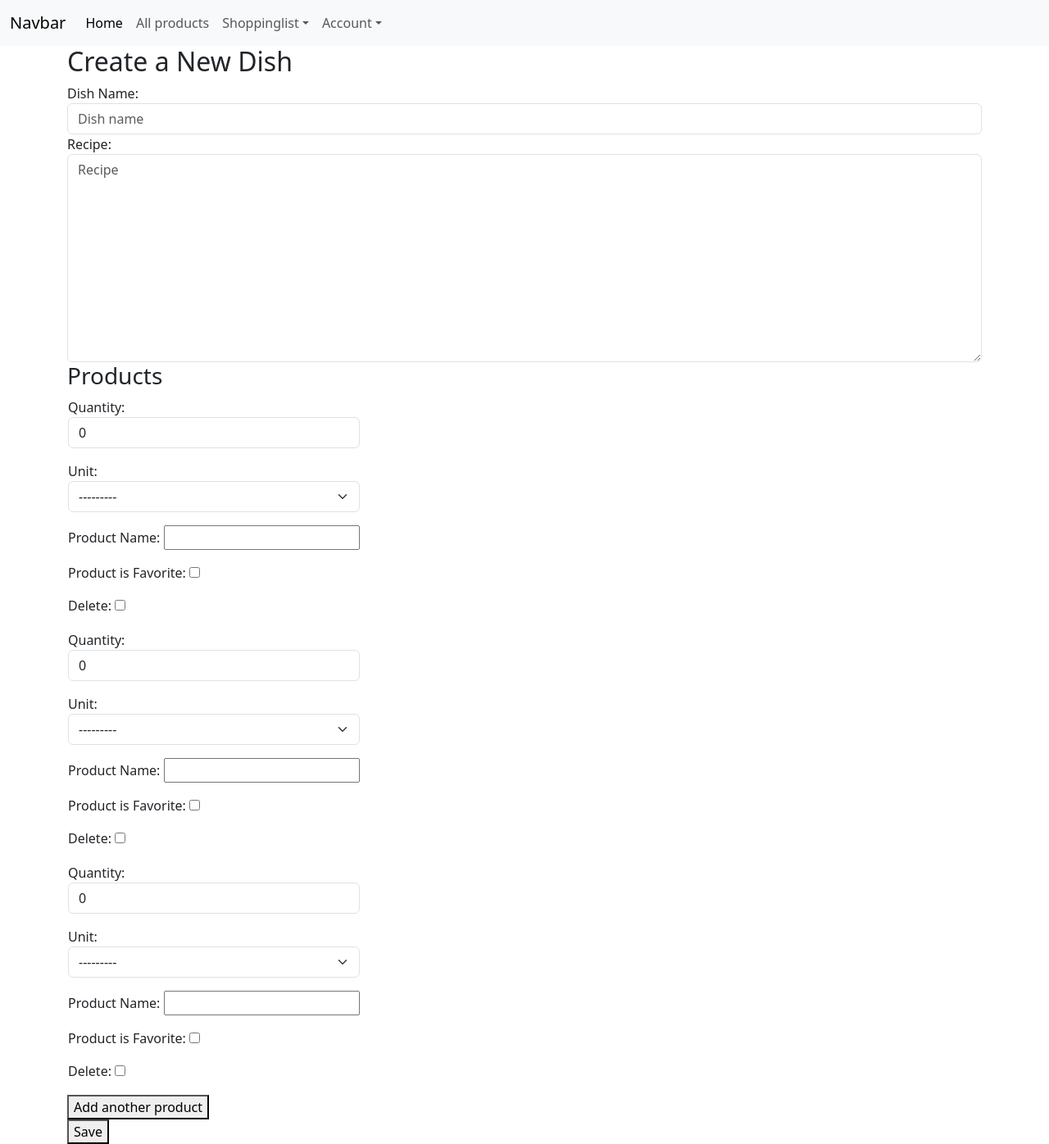
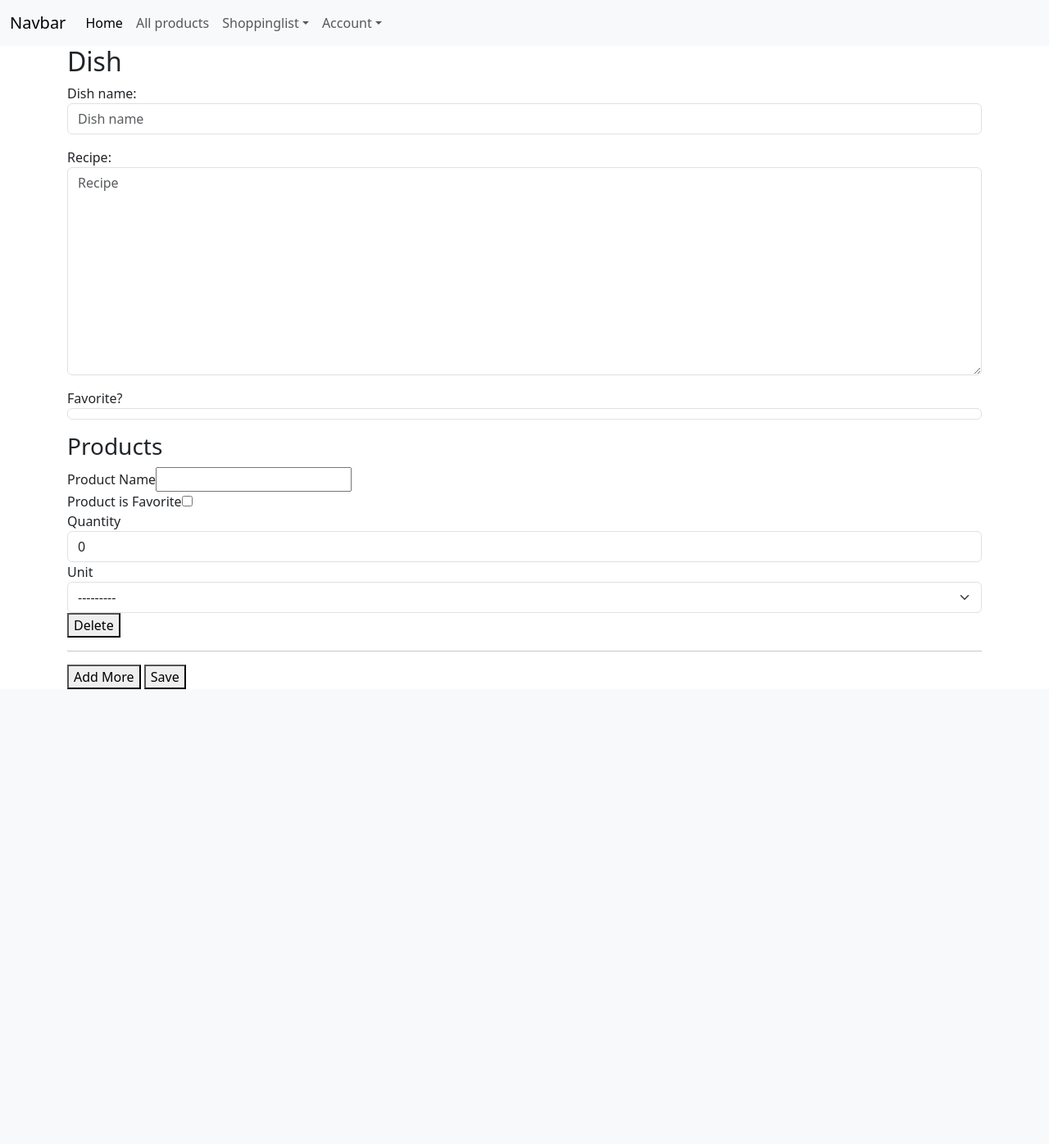
Before and after one commit to Inias94/Eindwerk_inias, a Django app: page /dish/create/ in a window 1280 px wide. Shown: the whole page at 82% size. After the commit the page ends 841 px from the top, so only its background shows below. Run offline with Django 5.2, Linux system fonts and the light colour scheme; a user stored in the database is signed in; tables that the repository leaves empty hold one stand-in row (values such as "Sample post"); parts of the project's set-up code (start-up, migrations or seed data) failed here and were passed over; some libraries are stand-ins or nearby versions.

Commit message:
fix voor dynamisch toevoegen van producten aan een gerecht.

```diff
--- a/eindwerk/app/formsets.py
+++ b/eindwerk/app/formsets.py
@@ -7,5 +7,5 @@ from .forms import ProductDishForm
 
 # Formset for creating multiple products while creating a Dish.
 ProductDishFormSet = inlineformset_factory(
-    Dish, ProductDish, form=ProductDishForm, can_delete=True
+    Dish, ProductDish, form=ProductDishForm, can_delete=True, extra=30
 )
--- a/eindwerk/app/views.py
+++ b/eindwerk/app/views.py
@@ -1,9 +1,7 @@
 # Imports from django
 from django.contrib.auth.decorators import login_required
 from django.contrib.auth.mixins import LoginRequiredMixin
-from django.http import HttpResponse
-from django.shortcuts import redirect, render
-from django.template.loader import render_to_string
+from django.shortcuts import redirect
 from django.urls import reverse_lazy
 from django.views.generic import CreateView, ListView, TemplateView, UpdateView
 
@@ -23,40 +21,8 @@ from .models import (
     UserProduct
 )
 
+
 # TODO:: Alle templates hun styling moet nog gebeuren.
-
-
-def add_productform_to_create_dish(request):
-    """This function is used to render partials in the create_dish view using the HTMX package."""
-
-    form = ProductDishForm()
-    form_html = render_to_string("dish/partials/product_dish_form.html", {"form": form})
-    return HttpResponse(form_html)
-
-
-
-@login_required
-def create_dish(request):
-    """This function creates a new dish. A product can be created if it does not exist yet.
-    We are using a formset here so we can add multiple products to the dish. This makes it possible to use multiple forms.
-    """
-
-    if request.method == "POST":
-        dish_form = DishForm(request.POST)
-        formset = ProductDishFormSet(request.POST)
-        if dish_form.is_valid() and formset.is_valid():
-            dish = dish_form.save()
-            formset.instance = dish
-            formset.save()
-            UserDish.objects.create(user=request.user, dish=dish)
-            return redirect(reverse_lazy("dish_list"))
-    else:
-        dish_form = DishForm()
-        formset = ProductDishFormSet()
-    return render(
-        request, "dish/create.html", {"dish_form": dish_form, "formset": formset}
-    )
-
 class DishCreateView(LoginRequiredMixin, CreateView):
     model = Dish
     form_class = DishForm
@@ -78,6 +44,8 @@ class DishCreateView(LoginRequiredMixin, CreateView):
             self.object = form.save()
             print(self.object)
             formset.instance = self.object
+            for forms in formset:
+                print("THIS ARE THE FORMS:::>>>" + str(forms))
             print(formset)
             formset.save()
             UserDish.objects.create(user=self.request.user, dish=self.object)
--- a/eindwerk/templates/dish/create.html
+++ b/eindwerk/templates/dish/create.html
@@ -1,43 +1,54 @@
 {% extends "base.html" %}
 
 {% block content %}
-  <h2>Create a New Dish</h2>
-  <form method="post" enctype="multipart/form-data">
+    <h2>Dish</h2>
+    <form id="dish-form" action="" method="post">
         {% csrf_token %}
-    <div>
-      {{ form.non_field_errors }}
-      <div>
-        <label for="{{ dish_form.name.id_for_label }}">Dish Name:</label>
-        {{ form.name }}
-      </div>
-      <div>
-        <label for="{{ dish_form.recipe.id_for_label }}">Recipe:</label>
-        {{ form.recipe }}
-      </div>
-      <!-- Add more fields from DishForm here if needed -->
-    </div>
+        <div>{{ form.as_p }}</div>
+
         <h3>Products</h3>
         {{ formset.management_form }}
-    <table id="product-table">
-      {% for form in formset %}
-        <tr class="formset-form">
-          <td>{{ form.as_p }}</td>
-        </tr>
+        {% for items in formset %}
+            <div class="formset-row">
+                <div><label>{{ items.product_name.label }}</label>{{ items.product_name }}</div>
+                <div><label>{{ items.product_is_favorite.label }}</label>{{ items.product_is_favorite }}</div>
+                <div><label>{{ items.quantity.label }}</label>{{ items.quantity }}</div>
+                <div><label>{{ items.unit.label }}</label>{{ items.unit }}</div>
+                <div><button type="button" class="delete-btn">Delete</button></div>
+            <hr/>
+            </div>
         {% endfor %}
-    </table>
-    <button type="button" id="add-more">Add another product</button>
-    <br>
+        <button type="button" id="add-more">Add More</button>
         <button type="submit">Save</button>
     </form>
 
     <script>
-    document.getElementById('add-more').addEventListener('click', function() {
-      var formIdx = document.querySelectorAll('.formset-form').length;
-      var newForm = document.querySelector('.formset-form').cloneNode(true);
-      var regex = new RegExp('form-' + (formIdx - 1), 'g');
-      newForm.innerHTML = newForm.innerHTML.replace(regex, 'form-' + formIdx);
-      document.querySelector('table').appendChild(newForm);
-      document.querySelector('#id_form-TOTAL_FORMS').value = formIdx + 1;
+        document.addEventListener('DOMContentLoaded', function() {
+            var formsets = document.querySelectorAll('.formset-row');
+            var addMoreBtn = document.getElementById('add-more');
+
+            formsets.forEach(function(formset, index) {
+                if (index !== 0) {
+                    formset.style.display = 'none';
+                }
+            });
+
+            addMoreBtn.addEventListener('click', function() {
+                var hiddenFormsets = document.querySelectorAll('.formset-row[style="display: none;"]');
+                if (hiddenFormsets.length > 0) {
+                    hiddenFormsets[0].style.display = 'block';
+                }
+            });
+
+            document.addEventListener('click', function(event) {
+                if (event.target.classList.contains('delete-btn')) {
+                    var row = event.target.closest('.formset-row');
+                    row.querySelectorAll('input[type="text"], input[type="checkbox"]').forEach(function(input) {
+                        input.value = '';
+                    });
+                    row.style.display = 'none';
+                }
+            });
         });
     </script>
 {% endblock %}
```
Also changed, not shown: eindwerk/templates/dish/partials/dish_form.html (renamed from eindwerk/templates/dish/partials/product_dish_form.html), eindwerk/templates/product/partials/product_form.html (added). Lines whose indentation alone changed are shown as unchanged.
